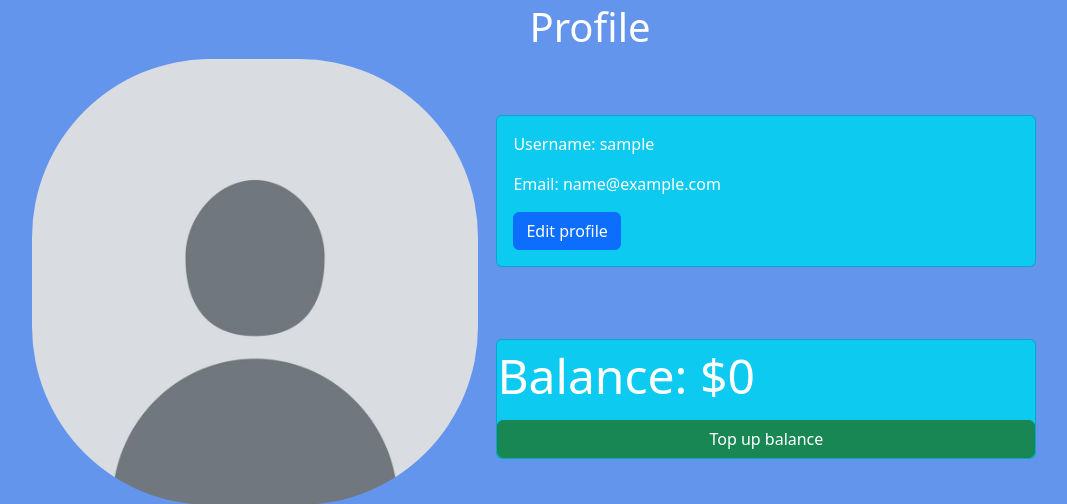
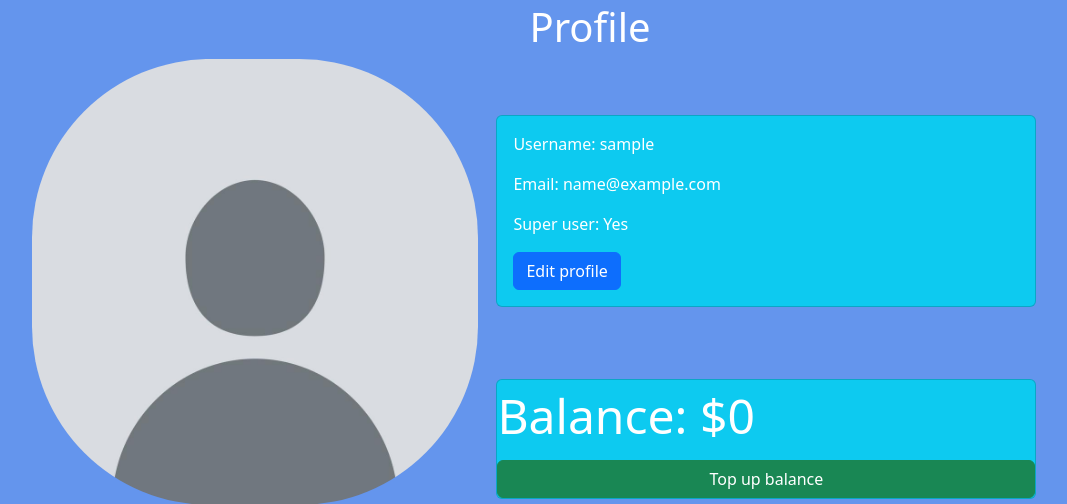
Before and after one commit to Nechitosik228/Django_Final_Project, a Django app: page /accounts/profile/ in a window 1280 px wide. Shown: the part 213-717 px from the top of the page, without its empty margins (50-1117 px from the left). Run offline with Django 5.2, Linux system fonts and the light colour scheme; the visitor is signed in with stand-in values (Sample User, id 1).

Commit message:
change profile and tour detail

```diff
--- a/zentour/accounts/templates/accounts/profile.html
+++ b/zentour/accounts/templates/accounts/profile.html
@@ -37,6 +37,13 @@
         <div class="card-body">
             <p class="white">Username: {{ request.user.username }}</p>
             <p class="white">Email: {{ request.user.email }}</p>
+            {% if request.user.is_superuser == True %}
+                <p class="white">Super user: Yes</p>
+            {% else %}
+                <p class="white">Super user: No</p>
+                <a href="{% url 'accounts:superuser_view' %}" class="btn btn-success">Become superuser</a>
+            {% endif %}
+
             <a href="{% url 'accounts:edit_profile' %}" class="btn btn-primary">Edit profile</a>
         </div>
     </div>
--- a/zentour/accounts/views.py
+++ b/zentour/accounts/views.py
@@ -82,6 +82,9 @@ def superuser_view(request):
 
 @login_required
 def become_superuser(request):
+    if request.user.is_superuser == True:
+        messages.success(request, 'You are already super user')
+        return redirect('accounts:profile')
     if request.user.profile.balance.amount < settings.SUPER_USER_PAYMENT:
         messages.error(request, 'You do not have enough money')
         return redirect('accounts:profile')
```
Also changed, not shown: zentour/tours/templates/tours/tour_detail.html (+11 -2 lines).
